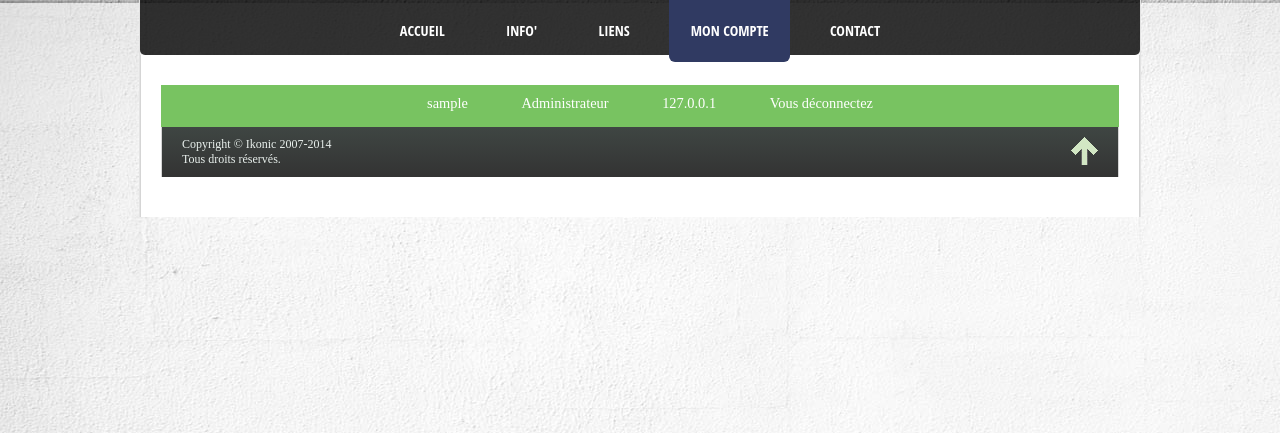
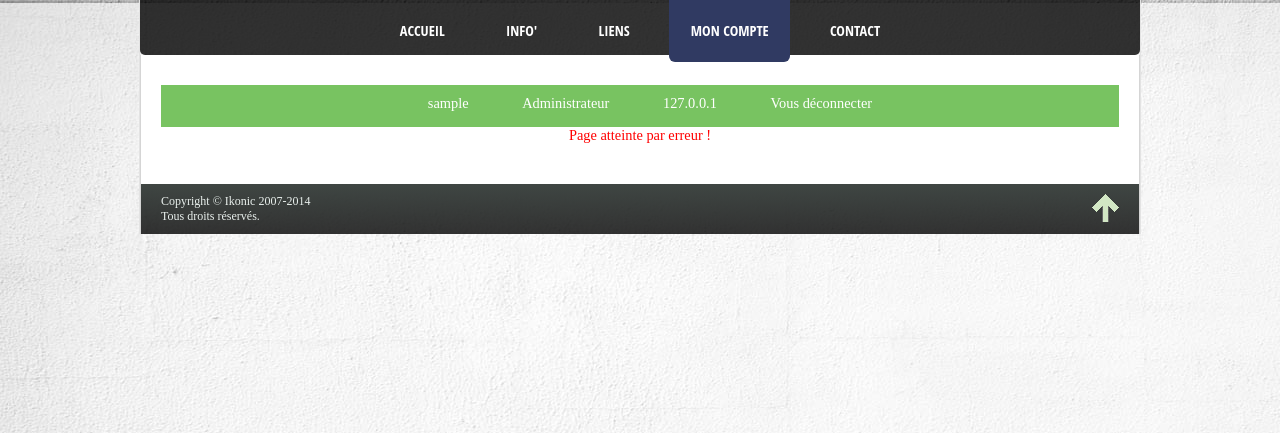
Before and after one commit to tedramoni/PROJETS3, a PHP site: page /Ikonic/search/consulter_client2.php in a window 1280 px wide. Shown: the top 433 px of the page. Run offline with PHP 8.4, Linux system fonts and the light colour scheme; the visitor is signed in with stand-in values (Sample User, id 1); data comes from the database, SQL or seed files in the repository.

Commit message:
update consulter_client2.php
Test du header pour la suite

```diff
--- a/Ikonic/search/consulter_client2.php
+++ b/Ikonic/search/consulter_client2.php
@@ -24,7 +24,7 @@ if(isset($_SESSION['pseudo']))
 	<script type="text/javascript" src="../Inclusion/styleswitcher.js"></script>
 	<link rel="icon" type="image/ico" href="../Images/favicon.ico" />
 	<meta charset="utf-8"/>
-	<title>Ikonic: Contact</title>
+	<title>Ikonic: Consultation client</title>
 </head>
 
 
@@ -65,11 +65,11 @@ if(isset($_SESSION['pseudo']))
 			<li><?php echo $_SESSION['pseudo'];?></li>
 			<li>Administrateur</li>
 			<li><?php echo $_SERVER["REMOTE_ADDR"]; ?></li>
-		<li><a href="../deconnexion.php">Vous déconnectez</a></li>
+			<li><a href="../deconnexion.php">Vous déconnecter</a></li>
 			</center>
 		</div>
 	<?php
-}
+
 
 	// AFFICHAGE DU CLIENT APRES ENVOIE DU CODE
 
@@ -81,6 +81,9 @@ if(isset($_POST['envoie']))
 			$connexion=mysqli_connect('mysql.serversfree.com', 'u157965635_root', 'ramoni') or die ("Connexion Impossible");
 			$bd="u157965635_ikc";
 			mysqli_select_db($connexion, $bd) or die ("Erreur l.16");
+
+			// Test : Code client existe ? Sinon, erreur.
+			header('location: index.php');
 			$query='SELECT * from client where code = "'.$code_client.'"';
 			$query2='SELECT * FROM adresse WHERE type = "L" AND code_client = "'.$code_client.'"';
 			$query3='SELECT * FROM adresse WHERE type = "F" AND code_client = "'.$code_client.'"';
@@ -247,9 +250,21 @@ if(isset($_POST['envoie']))
 				<input type="hidden" name="cc" id="cc" size="6" value="<?php echo $code_client; ?>"/>
 				<input type="submit" name="envoie" value="Modifier le client" /></tr>
 				</form></center>
+<?php
+	}// Fin if (isset($_POST['envoie']))
+	else
+	{
+		echo "<center><p style=\"color:red;\">Page atteinte par erreur !</p></center>";
+	}
+}
+else
+{
+	echo "<center><p style=\"color:red;\">Vous n'êtes pas connecté !</p></center>";
+}
+?>
 </section>
 <?php
-}
+
 include("../Inclusion/bottom.php"); ?>
 
 </body>
```
Lines whose indentation alone changed are shown as unchanged.
